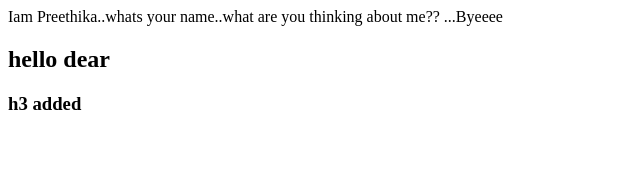
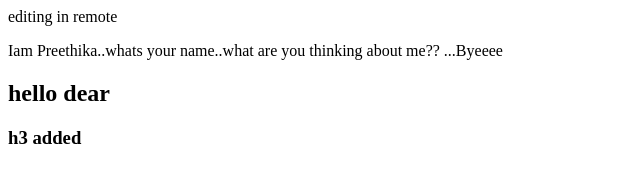
Before and after one commit to preethika124/repo2, a plain HTML site: page index.html in a window 1280 px wide. Shown: the whole page, without its empty margins (0-640 px from the left). Drawn offline with Linux system fonts and the light colour scheme.

Commit message:
Update index.html

```diff
--- a/index.html
+++ b/index.html
@@ -5,6 +5,7 @@
         </title>
     </head>
     <body>
+        <p> editing in remote</p>
         <p> Iam Preethika..whats your name..what are you thinking about me?? ...Byeeee</p>
         <h2> hello dear </h2>
         <h3>h3 added</h3>
```
